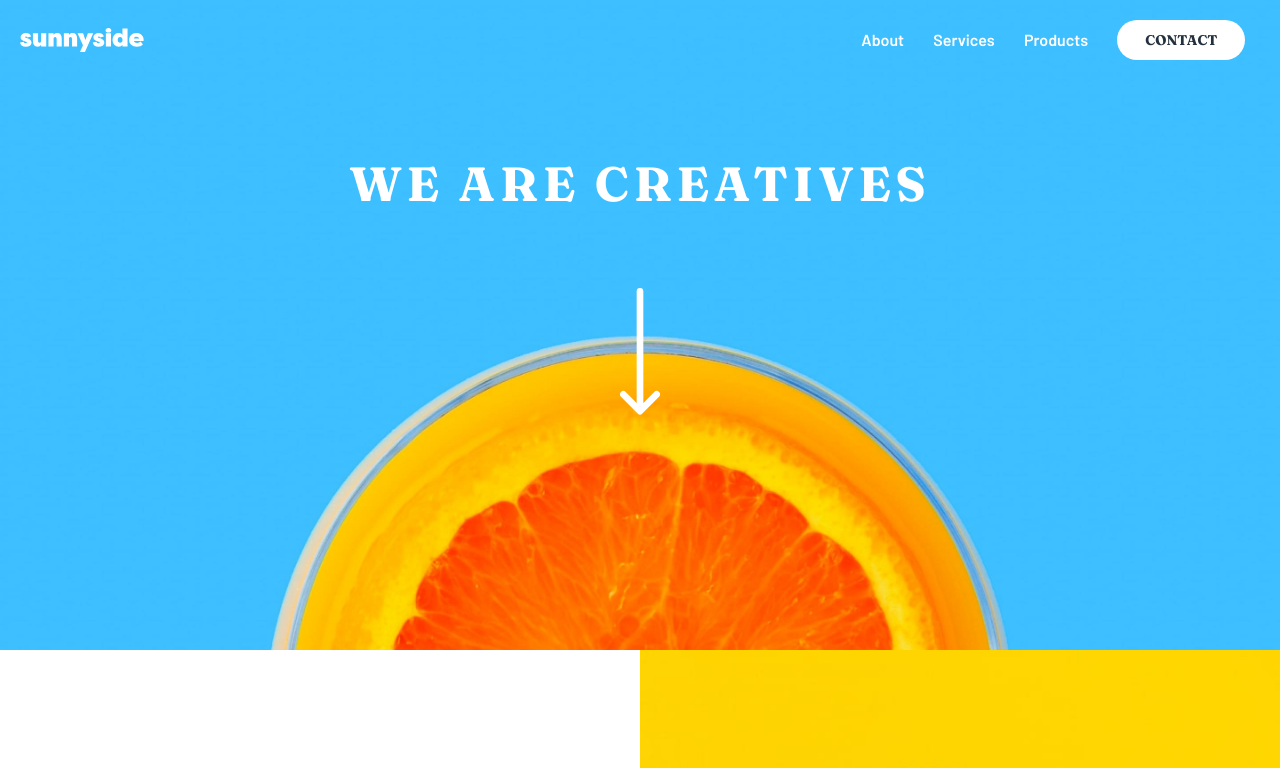
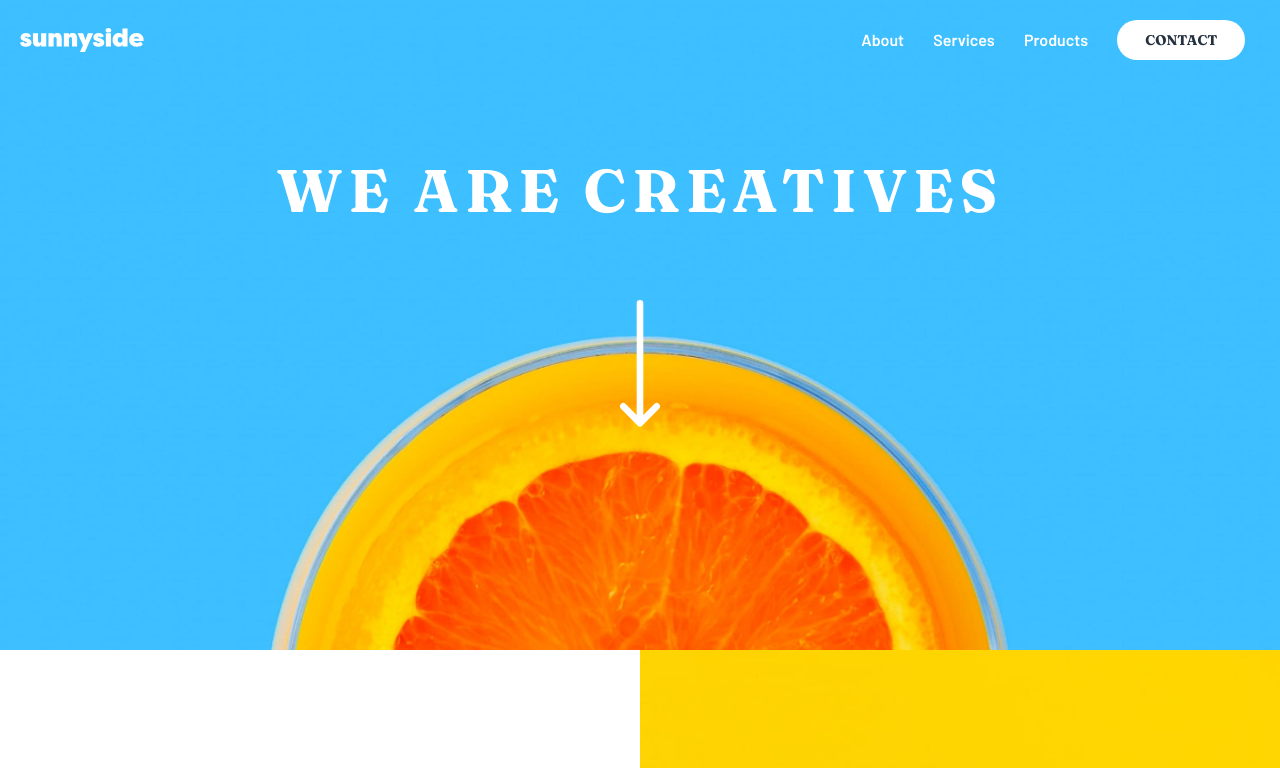
Before and after one commit to hashmi7917/new-sunnyside-agency-landing-page-tailwindcss, a React (Vite) app: page / in a window 1280 px wide. Shown: the top 768 px of the page. Built offline with nearby package versions, Linux system fonts and the light colour scheme.

Commit message:
header bug fixed

```diff
--- a/src/App.jsx
+++ b/src/App.jsx
@@ -75,7 +75,7 @@ function App() {
                 </button>
               </ul>
             </nav>
-            <h1 className="text-neutral-White text-5xl font-Fraunces uppercase tracking-widest pt-20 lg:w-11/12 mx-auto">
+            <h1 className="text-neutral-White text-5xl xl:text-6xl font-Fraunces uppercase tracking-widest pt-20 lg:w-11/12 mx-auto">
               we are creatives
             </h1>
             <img
```
